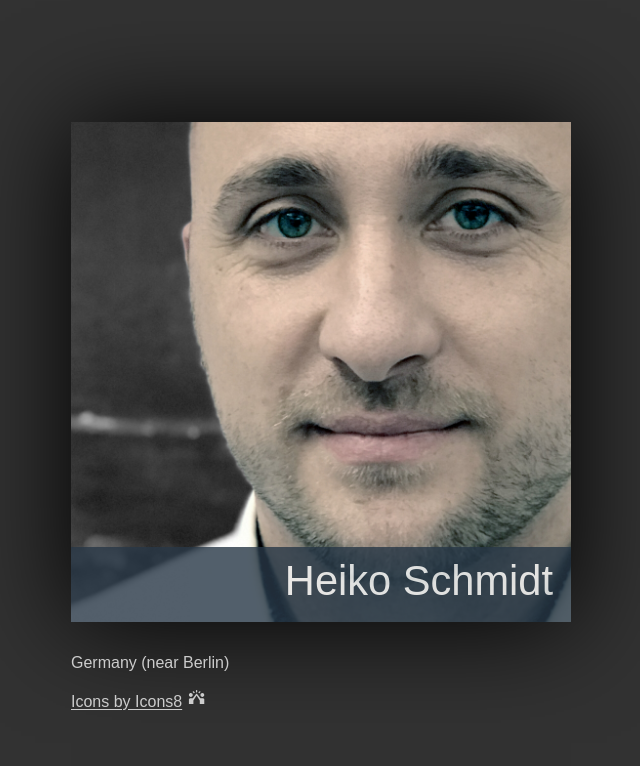
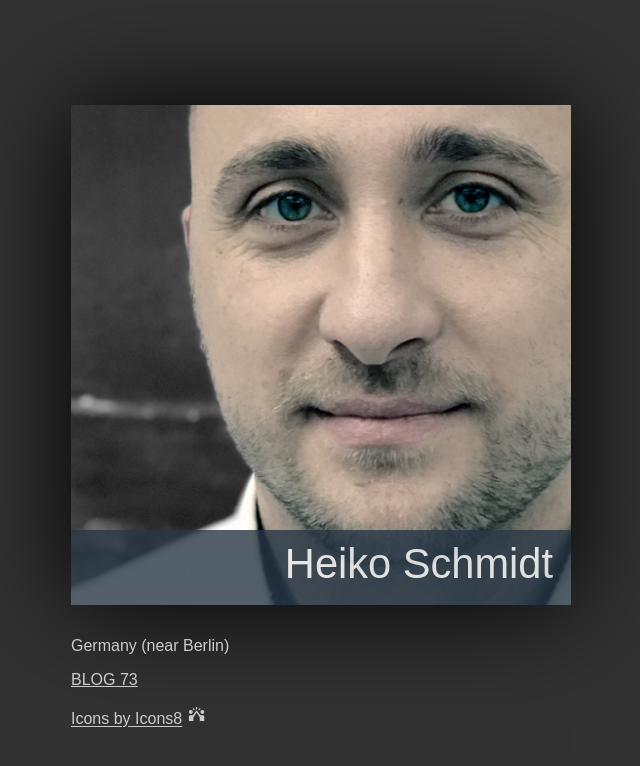
Before and after one commit to 73h/73h.de, a Python web app: template app/templates/home/index.html in a window 1280 px wide. Shown: the top 766 px of the page, without its empty margins (319-959 px from the left). Run offline with Jinja, Linux system fonts and the light colour scheme; the template is opened without the code that fills it, so the values that code supplies are empty; some web fonts are replaced.

Commit message:
add blog link to homepage

```diff
--- a/app/templates/home/index.html
+++ b/app/templates/home/index.html
@@ -50,6 +50,7 @@
     </div>
     <div class="footer">
         <p>Germany (near Berlin)</p>
+        <p><a href="https://blog.73h.de" target="_blank" title="Blog 73 - My little tech blog.">BLOG 73</a></p>
         {% include "footer-icons8.html" %}
     </div>
 </div>
```
